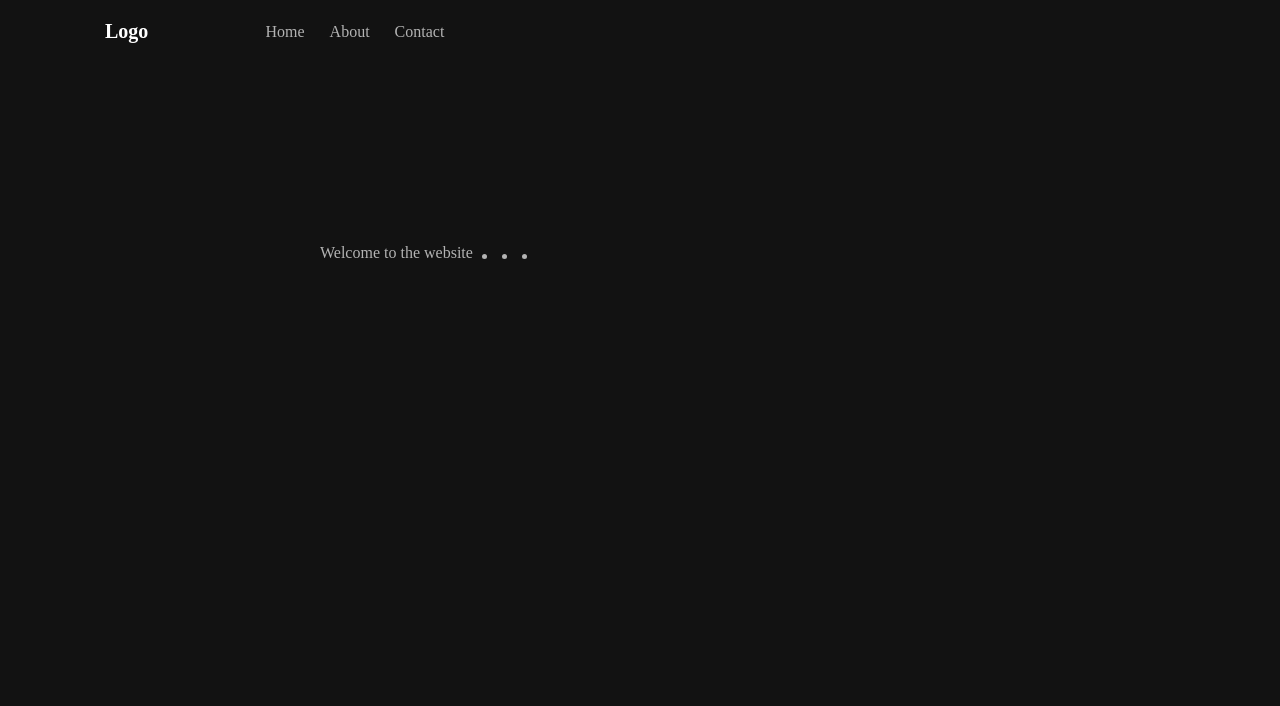
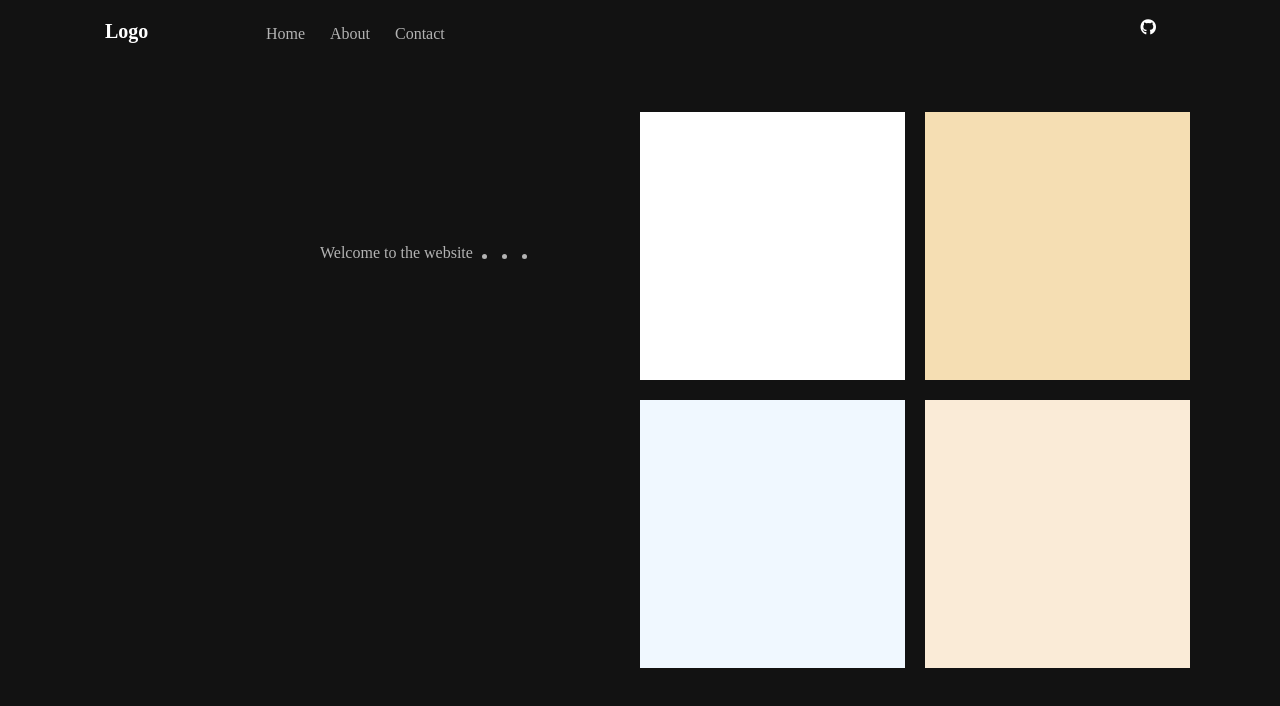
Before and after one commit to dingwuying/basic-website, a plain HTML site: page index.html in a window 1280 px wide. Drawn offline with nearby package versions, Linux system fonts and the light colour scheme.

Commit message:
adjustments: navbar and main

```diff
--- a/css/firstWebsite.css
+++ b/css/firstWebsite.css
@@ -31,7 +31,7 @@ body {
 }
 
 .navigation-bar {
-    width: 85%;
+  width: 80%;
 }
 
 .the-nav {
@@ -48,46 +48,74 @@ body {
   padding-top: 4px;
 }
 
+a{
+  text-decoration: none;
+}
+
+ul{
+  list-style-type: none;
+}
 
 .the-nav-item>a {
   color: #b3b3b3;
-    text-decoration: none;
+
   transition: 0.6s;
 }
 
-.the-nav-item > a:hover {
+.the-nav-item>a:hover {
   color: white;
 }
 
-.main-container{
+.github-ul {
+  display: flex;
+  justify-content: center;
+}
+
+.github-nav {
+  width: 5%;
+}
+
+.github-link{
+  color: white;
+  transition: 0.8s;
+}
+
+.github-link:hover {
+  color: grey;
+}
+
+.main-container {
   background-color: #121212;
 }
-.main-inner-container{
+
+.main-inner-container {
   max-width: 1100px;
-    color:#b3b3b3;
-    margin:0 auto;
+  color: #b3b3b3;
+  margin: 0 auto;
   height: 750px;
   text-align: center;
+  display: flex;
 }
 
-.animated-text{
+.animated-text {
   position: absolute;
   top: 30%;
   left: 25%;
 }
 
-.dot{
-    width:5px;
-    height:5px;
+.dot {
+  width: 5px;
+  height: 5px;
   border-radius: 100%;
   background-color: #b3b3b3;
   margin-left: 15px;
 }
-.three-dots{
+
+.three-dots {
   display: flex;
 }
 
-.three-dots-moving-inner-container{
+.three-dots-moving-inner-container {
   position: absolute;
   top: 55%;
   left: 96%;
@@ -97,45 +125,144 @@ body {
   animation-delay: 0.3s !important;
 }
 
-.second-dot{
+.second-dot {
   animation-delay: 1s !important;
 }
 
-.third-dot{
+.third-dot {
   animation-delay: 1.7s !important;
+}
+
+.left-side {
+  width: 50%
+}
+
+.right-side {
+  width: 50%;
+}
+
+.website-boxes-inner-container {
+  display: grid;
+  grid-gap: 20px;
+  width: 100%;
+  height: 555px;
+  align-items: center;
+  margin-top: 50px;
+}
+
+
+.box-1 {
+  background-color: white;
+  grid-column: 1;
+}
+
+.box-2 {
+  background-color: wheat;
+  grid-column: 2;
+}
+
+.box-3 {
+  background-color: aliceblue;
+  grid-column: 1;
+}
+
+.box-4 {
+  background-color: antiquewhite;
+  grid-column: 2;
+}
+
+.box {
+  width: 100%;
+  height: 100%;
 }
 
 .tracking-in-expand {
   animation: tracking-in-expand 0.7s cubic-bezier(0.215, 0.610, 0.355, 1.000) both;
 }
+
+
+
 @keyframes tracking-in-expand {
   0% {
     letter-spacing: -0.5em;
     opacity: 0;
   }
+
   40% {
     opacity: 0.6;
   }
+
   100% {
     opacity: 1;
   }
 }
 
-@media only screen and (max-width: 1100px) {
+@media only screen and (max-width: 1150px) {
 
   .dn-mobile {
     display: none;
   }
-    .nav-container-mobile{
+
+  .nav-container-mobile {
     text-align: right;
   }
-    .the-nav{
+
+  .the-nav {
     display: inline;
   }
 
-    .animated-text{
+  .animated-text {
     left: 15%;
   }
 
+  .right-side {
+    display: none;
+  }
+}
 
+/* Underline Reveal */
+.hvr-underline-reveal {
+  display: inline-block;
+  vertical-align: middle;
+  transform: perspective(1px) translateZ(0);
+  box-shadow: 0 0 1px rgba(0, 0, 0, 0);
+  position: relative;
+  overflow: hidden;
 }
+
+.hvr-underline-reveal:before {
+  content: "";
+  position: absolute;
+  z-index: -1;
+  left: 0;
+  right: 0;
+  bottom: 0;
+  background: white;
+  height: 3px;
+  transform: translateY(3px);
+  transition-property: transform;
+  transition-duration: 0.2s;
+  transition-timing-function: ease-out;
+}
+
+.hvr-underline-reveal:hover:before,
+.hvr-underline-reveal:focus:before,
+.hvr-underline-reveal:active:before {
+  transform: translateY(0);
+}
+
+/* Float */
+.hvr-float {
+  display: inline-block;
+  transform: perspective(1px) translateZ(0);
+  box-shadow: 0 0 1px rgba(0, 0, 0, 0);
+  transition-duration: 0.3s;
+  transition-property: transform;
+  transition-timing-function: ease-out;
+}
+
+.hvr-float:hover,
+.hvr-float:focus,
+.hvr-float:active {
+  transform: translateY(-8px);
+}
--- a/index.html
+++ b/index.html
@@ -6,7 +6,8 @@
     <meta http-equiv="X-UA-Compatible" content="IE=edge">
     <meta name="viewport" content="width=device-width, initial-scale=1.0">
     <link rel="stylesheet" href="css/firstWebsite.css">
-    <link rel="stylesheet" href="https://cdnjs.cloudflare.com/ajax/libs/animate.css/4.1.1/animate.min.css"/>
+    <link rel="stylesheet" href="https://cdnjs.cloudflare.com/ajax/libs/animate.css/4.1.1/animate.min.css" />
+    <script src="https://kit.fontawesome.com/af08e3a488.js" crossorigin="anonymous"></script>
     <title>firstWebsite</title>
 </head>
 
@@ -20,10 +21,23 @@
                 <div class="navigation-bar">
                     <div class="nav-container nav-container-mobile">
                         <ul class="the-nav">
-                            <li class="the-nav-item dn-mobile"><a href="#">Home</a></li>
-                            <li class="the-nav-item about-mobile"><a href="#">About</a></li>
-                            <li class="the-nav-item dn-mobile"><a href="#">Contact</a></li>
+                            <li class="the-nav-item dn-mobile"><a class=" hvr-underline-reveal" href="#">Home</a></li>
+                            <li class="the-nav-item dn-mobile"><a class=" hvr-underline-reveal" href="#">About</a>
+                            </li>
+                            <li class="the-nav-item dn-mobile"><a class=" hvr-underline-reveal" href="#">Contact</a>
+                            </li>
                         </ul>
+                    </div>
+                </div>
+                <div class="github-nav">
+                    <div class="github-link-container">
+                        <div class="github-link-inner-container">
+                            <ul class="github-ul">
+                                <li class="github-ul-item">
+                                    <a href="https://github.com/dingwuying" class="github-link"><i class="fa-brands fa-github"></i></a>
+                                </li>
+                            </ul>
+                        </div>
                     </div>
                 </div>
             </div>
@@ -35,7 +49,7 @@
 
         <div class="main-container">
             <div class="main-inner-container">
-                <div class="tracking-in-expand">
+                <div class="left-side tracking-in-expand">
                     <div class="animated-text">
                         <p>Welcome to the website</p>
                         <div class="three-dots-moving-container">
@@ -48,13 +62,43 @@
                             </div>
                         </div>
                     </div>
-
                 </div>
+                <div class="right-side">
+                    <div class="website-boxes-container">
+                        <div class="website-boxes-inner-container">
+                            <div class="box-1 box hvr-float">
+                                <div class="box-1-container box-container">
+                                    <div class="box-1-inner-container box-inner-container">
 
                                     </div>
                                 </div>
+                            </div>
+                            <div class="box-2 box hvr-float">
+                                <div class="box-2-container box-container">
+                                    <div class="box-2-inner-container box-inner-container">
 
+                                    </div>
+                                </div>
+                            </div>
+                            <div class="box-3 box hvr-float">
+                                <div class="box-3-container box-container">
+                                    <div class="box-3-inner-container box-inner-container">
 
+                                    </div>
+                                </div>
+                            </div>
+                            <div class="box-4 box hvr-float">
+                                <div class="box-4-container box-container">
+                                    <div class="box-4-inner-container box-inner-container">
+
+                                    </div>
+                                </div>
+                            </div>
+                        </div>
+                    </div>
+                </div>
+            </div>
+        </div>
     </div>
 
 </body>
```
Lines whose indentation alone changed are shown as unchanged.
